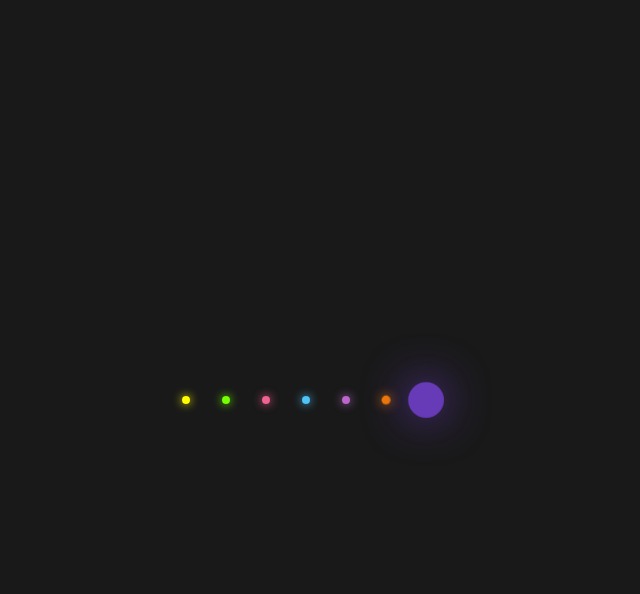
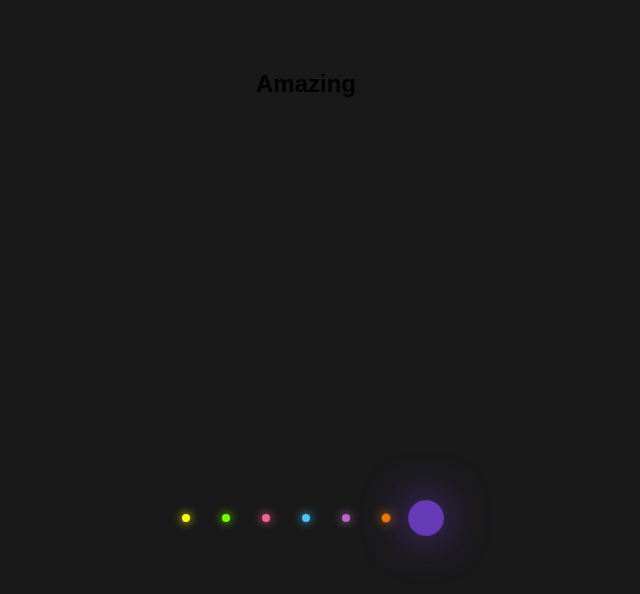
Before and after one commit to gcritt03/my-first-repo, a plain HTML site: page index.html in a window 1280 px wide. Shown: the whole page, without its empty margins (334-974 px from the left). Drawn offline with Linux system fonts and the light colour scheme.

Commit message:
added header

```diff
--- a/index.html
+++ b/index.html
@@ -7,6 +7,9 @@
   <title>Glowing Dots</title>
 </head>
 <body>
+  <div>
+    <h2>Amazing</h2>
+
     <ul>
       <li></li>
       <li></li>
@@ -16,5 +19,6 @@
       <li></li>
       <li></li>
     </ul>
+  </div>
 </body>
 </html>
--- a/styles.css
+++ b/styles.css
@@ -7,7 +7,7 @@ body {
 
 h2 {
   text-align: center;
-  color: white;
+  color: black;
   margin-top: 70px;
 }
 
```
Lines whose indentation alone changed are shown as unchanged.
